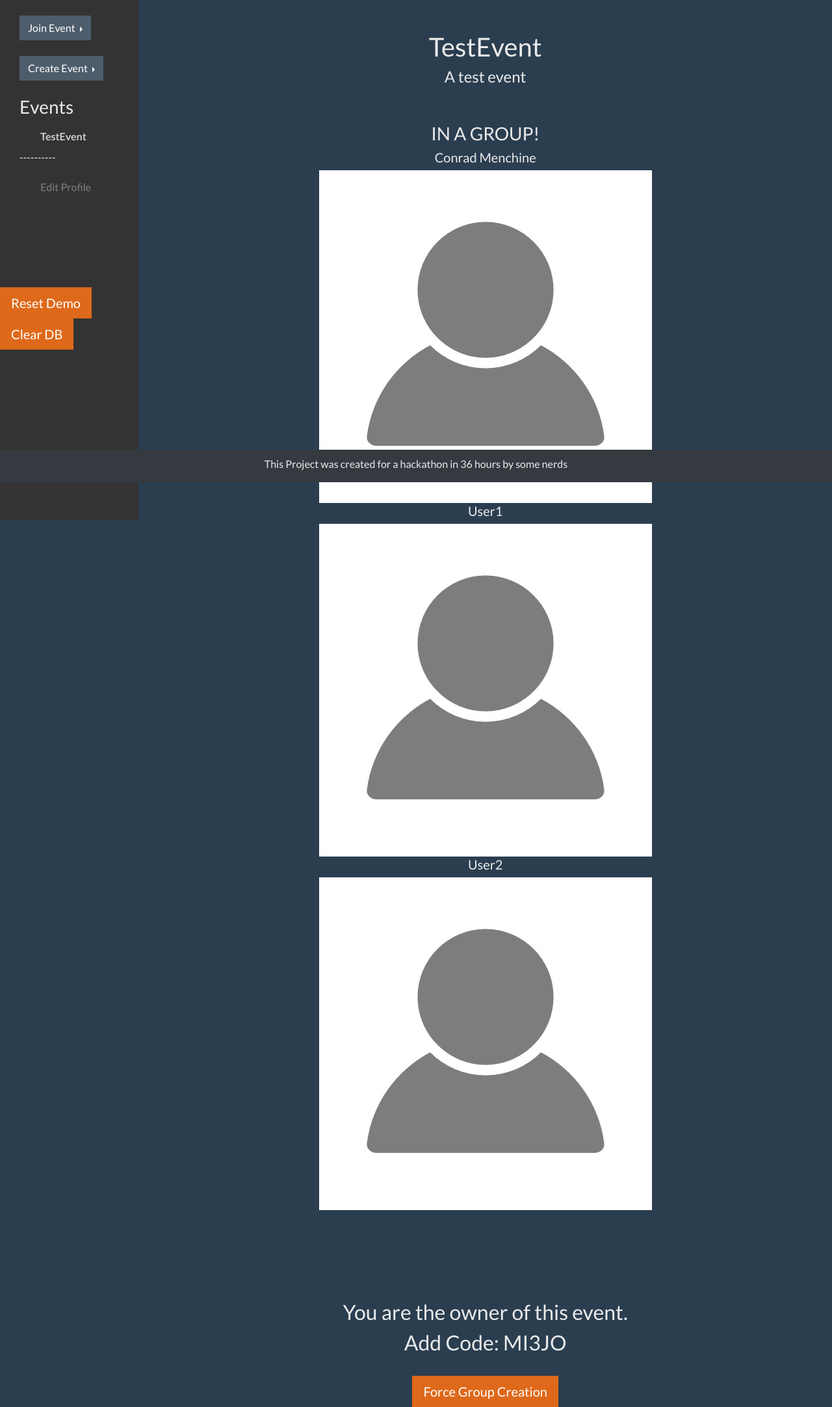
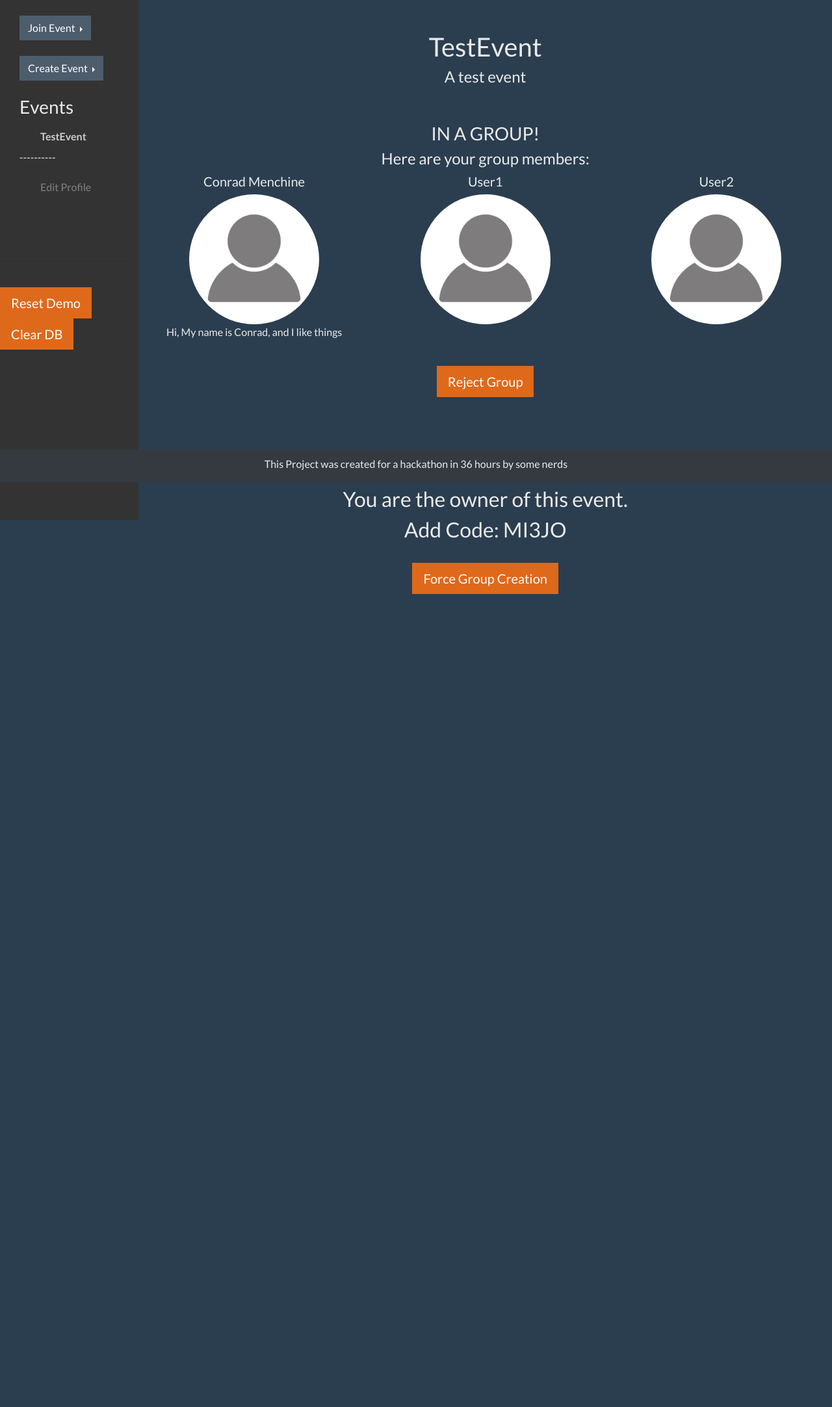
Before and after one commit to CruzHacks2019Groupr/groupr, a Django app: page / in a window 1280 px wide. Shown: the part 58-2223 px from the top of the page at 65% size. After the commit the page ends 972 px from the top, so only its background shows below. Run offline with Django 3.2, Linux system fonts and the light colour scheme; a user stored in the database is signed in; data comes from the database, SQL or seed files in the repository; both versions use the stored data as it was after the commit; data that the repository does not hold is empty; some libraries are stand-ins or nearby versions.

Commit message:
formatted bio and group. Reject Group button

```diff
--- a/hackathon/settings.py
+++ b/hackathon/settings.py
@@ -14,8 +14,7 @@ import os
 
 # Build paths inside the project like this: os.path.join(BASE_DIR, ...)
 BASE_DIR = os.path.dirname(os.path.dirname(os.path.abspath(__file__)))
-MEDIA_ROOT = os.path.join(BASE_DIR,'Demo')
-MEDIA_URL = "/Demo/"
+
 
 
 # Quick-start development settings - unsuitable for production
--- a/project/api.py
+++ b/project/api.py
@@ -163,6 +163,7 @@ def loadData(request):
 			json_events.append(temp)
 
 	response_data['events'] = json_events
+	response_data['userData'] = getUserData(user)
 	return (JsonResponse(response_data))
 
 
@@ -198,3 +199,14 @@ def forceGroups(request):
 
 	response_data['success'] = True
 	return (JsonResponse(response_data))
+
+def rejectGroup(request):
+	response_data = {}
+	info = request.GET.dict()
+
+	event = EventHandler(info.get('eventID'))
+	user = UserHandler(request.user.id)
+
+
+	response_data['success'] = True
+	return (JsonResponse(response_data))
--- a/project/models.py
+++ b/project/models.py
@@ -69,7 +69,7 @@ class Profile(models.Model):
 	bio = models.TextField(max_length=500,blank=True,null=True)
 
 	age = models.IntegerField(blank=True,null=True)
-	pic = models.ImageField(upload_to = 'demo/', default = 'demo/no-img.jpg')
+	pic = models.ImageField(upload_to = 'static/uploads/', default = 'static/uploads/no-img.jpg')
 
 
 	@receiver(post_save, sender=User)
--- a/project/static/project/main.js
+++ b/project/static/project/main.js
@@ -64,6 +64,7 @@ var app = function() {
 
             console.log(data)
             self.vue.events = data.events
+            self.vue.userData = data.userData
             if(data.events.length != 0)
                 self.vue.curr_event = 0
             if(data.events.length != 0 && self.vue.events[0].isIn)
@@ -87,6 +88,15 @@ var app = function() {
         var request = {
         }
         var url = "/testFunc1" + "?" + $.param(request);
+
+        $.getJSON(url, function (data) {
+            console.log(data)
+        })
+    }
+    self.rejectGroup =function(){
+        var request = {
+        }
+        var url = "/rejectGroup" + "?" + $.param(request);
 
         $.getJSON(url, function (data) {
             console.log(data)
@@ -131,6 +141,7 @@ var app = function() {
             testFunc1: self.testFunc1,
             testFunc2: self.testFunc2,
             forceGroups: self.forceGroups,
+            rejectGroup: self.rejectGroup,
         }
 
     });
--- a/project/templates/project/index.html
+++ b/project/templates/project/index.html
@@ -55,17 +55,17 @@
 <br><br>
 <div class="col-md-9 col-xl-10">
     <br><br>
-    <div v-if="edit_profile">
+    <div v-if="edit_profile" class="col-md-8">
         <h2>Edit Profile</h2>
         <br><br>
         <h3>Basic Info:</h3>
         <form action='/updateProfile/' method="post" enctype="multipart/form-data">
             {% csrf_token %}
             <label for="name">Your Name</label>
-            <input type="text" class="form-control" placeholder="Your Display Name" name="name" autofocus="">
+            <input type="text" class="form-control" placeholder="Your Display Name" name="name" autofocus="" v-bind:value="userData.name">
 
             <label for="bio">Your Basic Bio</label>
-            <input type="textarea" class="form-control" placeholder="Your bio" name="bio">
+            <textarea rows="4" class="form-control" placeholder="Your bio" name="bio" v-bind:value="userData.bio"> </textarea>
 
             <label for="image">Profile Picture</label>
             <br>
@@ -85,10 +85,18 @@
 
                     <span v-if="typeof events[curr_event].group != 'undefined'">
                         <h3> IN A GROUP! </h3>
-                        <span v-for="user in events[curr_event].group.users">
-                            <h5>${user.name}</h5>
-                            <img v-bind:src="user.image">
-                        </span>
+                        <h4>Here are your group members:</h4>
+                        <div class="row">
+                            <div v-for="user in events[curr_event].group.users" class="col-sm-4">
+                                <h5>${user.name}</h5>
+                                <img v-bind:src="user.image" class="img img-fluid rounded-circle" style=" max-width: 200px;">
+                                <p>${user.bio}</p>
+
+                            </div>
+
+                        </div>
+                        <br>
+                        <button type="button" class="btn btn-primary btn-lg" v-on:click="rejectGroup">Reject Group</button>
                     </span>
                     <span v-else-if="suggested_usr.name != ''">
                         <h3>other user: ${suggested_usr.name} </h3>
@@ -122,7 +130,7 @@
                 <h3>Why don't you create an event, or join one?</h3>
             </span>
 
-            <br>
+            <br><br><br><br><br>
      </center>
  </div>
 </div>
--- a/project/urls.py
+++ b/project/urls.py
@@ -27,5 +27,6 @@ urlpatterns = [
     url(r'^event/$', api.event, name='event'),
     url(r'^addevent/$', api.addEvent, name='addevent'),
     url(r'^updateProfile/$', api.updateProfile, name='event'),
+    url(r'^rejectGroup/$', api.rejectGroup, name='event'),
 
 ]
```
Also changed, not shown: db.sqlite3, project/Demo/project/no-img.jpg (added), project/static/uploads/no-img.jpg (added).
